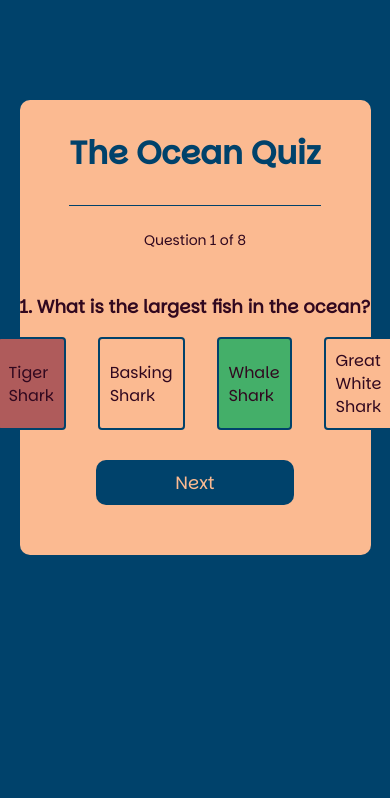
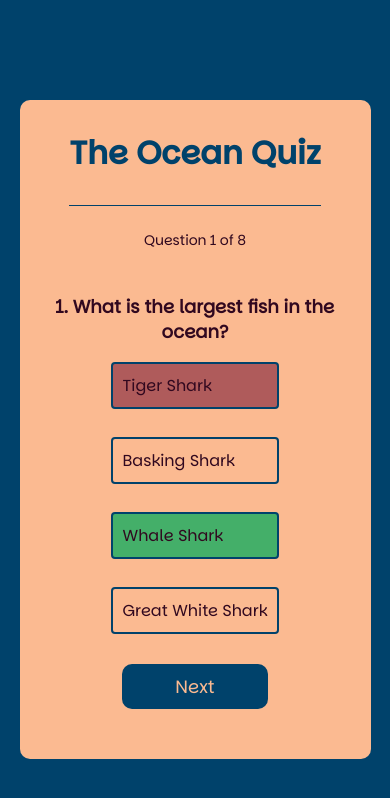
Before and after one commit to LineIRoed/TheOceanQuiz, a plain HTML site: page src/index.html in a window 390 px wide. Both pictures are taken after a click on the button "Tiger Shark". Drawn offline with Linux system fonts and the light colour scheme.

Commit message:
added media queries

```diff
--- a/src/css/style.css
+++ b/src/css/style.css
@@ -11,7 +11,7 @@ body {
     height: 100vh;
     background-color: var(--primary-background-color);
 }
-.quiz-container {
+.quiz__container {
     background-color: var(--quiz-background-color);
     width: 90%;
     max-width: 700px;
@@ -22,7 +22,7 @@ body {
     flex-direction: column;
     align-items: center;
 }
-.quiz-heading {
+.quiz__heading {
     font-weight: 700;
     color: var(--primary-background-color);
     border-bottom: 1px solid #00426b;
@@ -37,17 +37,18 @@ body {
     flex-direction: column;
     align-items: center;
 }
-.quiz-question {
+.quiz__question {
     font-size: 1.125rem;
     font-family: parkinsans-regular;
     color: var(--primary-font-color);
     padding-top: 1.5rem;
     text-align: center;
 }
-.quiz-answers {
+.quiz__answers {
     display: flex;
     gap: 2rem;
     padding-top: 0.5rem;
+    font-size: 1rem;
 }
 .btn {
     background-color: var(--quiz-background-color);
@@ -70,7 +71,7 @@ body {
 .btn:disabled {
     cursor: no-drop;
 }
-.next-question-btn {
+.next-question__btn {
     background-color: var(--primary-background-color);
     color: var(--quiz-background-color);
     font-family: parkinsans-regular;
@@ -90,14 +91,25 @@ body {
     background-color: var(--wrong-answer-color);
 }
 
-#progress-container {
+#progress__container {
     padding-top: 1.5rem;
 }
 
 /* Styling the progress text */
-#progress-text {
+#progress__text {
     color: var(--primary-font-color);
     font-family: parkinsans-regular;
     font-size: 0.875rem;
     padding-top: 2rem;
 }
+
+@media screen and (max-width: 656px) {
+    .quiz__answers {
+        display: flex;
+        flex-direction: column;
+        gap: 0.5rem;
+    }
+    .btn {
+        width: 100%;
+    }
+}
--- a/src/index.html
+++ b/src/index.html
@@ -9,20 +9,20 @@
     <link rel="stylesheet" href="./css/style.css">
 </head>
 <body>
-    <div class="quiz-container">
-        <h1 class="quiz-heading">The Ocean Quiz</h1>
-        <div id="progress-container">
-            <span id="progress-text">0%</span>
+    <div class="quiz__container">
+        <h1 class="quiz__heading">The Ocean Quiz</h1>
+        <div id="progress__container">
+            <span id="progress__text">0%</span>
         </div>
         <div class="quiz">
-            <h2 class="quiz-question" id="question">Question goes here</h2>
-            <div class="quiz-answers" id="answer-buttons">
+            <h2 class="quiz__question" id="question">Question goes here</h2>
+            <div class="quiz__answers" id="answer__buttons">
                 <button class="btn">Answer 1</button>
                 <button class="btn">Answer 2</button>
                 <button class="btn">Answer 3</button>
                 <button class="btn">Answer 4</button>
             </div>
-            <button class="next-question-btn" id="next-btn">Next</button>
+            <button class="next-question__btn" id="next__btn">Next</button>
         </div>
     </div>
 <script src="./js/script.js"></script>
--- a/src/js/script.js
+++ b/src/js/script.js
@@ -74,9 +74,9 @@ const questions = [
 ];
 
 const questionElement = document.getElementById("question");
-const answerButtons = document.getElementById("answer-buttons");
-const nextButton = document.getElementById("next-btn");
-const progressText = document.getElementById("progress-text");
+const answerButtons = document.getElementById("answer__buttons");
+const nextButton = document.getElementById("next__btn");
+const progressText = document.getElementById("progress__text");
 
 
 let currentQuestionIndex = 0;
```
